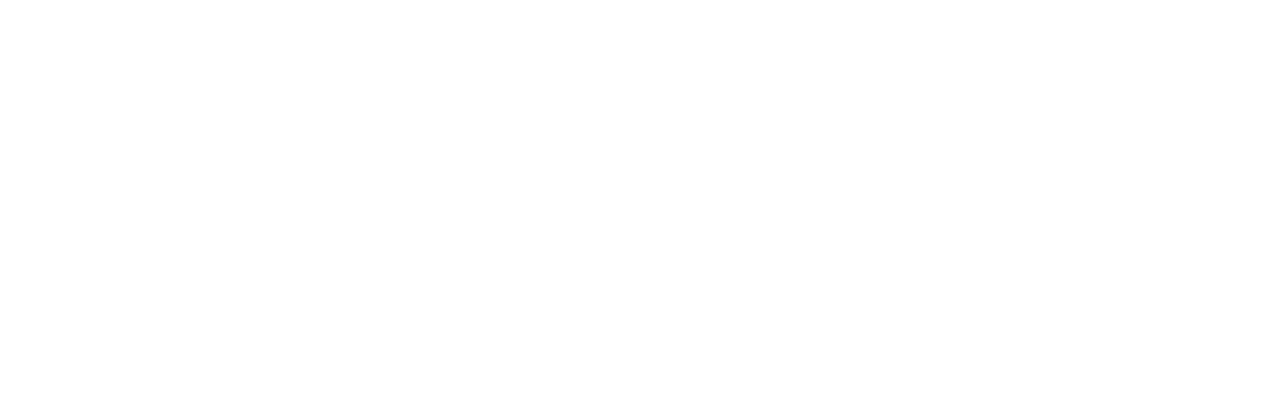
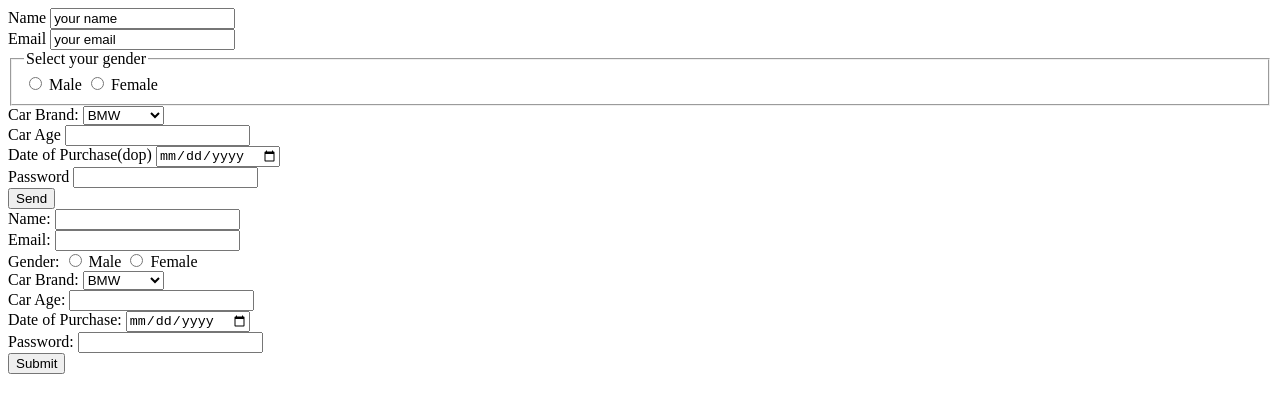
Before and after one commit to acciojob/car-insurance-form-shivanisawarakar, a website: page main.html in a window 1280 px wide. Drawn offline with Linux system fonts and the light colour scheme.

Commit message:
created a submission

```diff
--- a/main.html
+++ b/main.html
@@ -1,16 +1,80 @@
 <!DOCTYPE html>
-
 <html>
-
 <head>
 	<link rel="stylesheet" href="styles.css">
 </head>
 
 <body>
 	<!-- the entire body must be written by student -->
+	<form method="post">
+		<div>
+		<label for="">Name</label>
+		<input type="text" id="name" class="name" value="your name" required><br>
+		<label for="">Email</label>
+		<input type="email" id="email" class="email" value="your email" required>
+		<fieldset>
+			<legend>Select your gender</legend>
+				<div>
+					<input required type="radio" id="male" class="gender" name="gender" value="male">
+					<label for="male"> Male</label>
+					<input required type="radio" id="female" class="gender" name="gender" value="female">
+					<label for="male"> Female</label>
+				</div>
+		</fieldset>
+			<label for="cars">Car Brand:</label>
+			<select id="cars" name="cars" required>
+				<option value="BMW">BMW</option>
+				<option value="Audi">Audi</option>
+				<option value="Mercedez">Mercedez</option>
+			</select>
+			<br>
+
+
+		<label for="age">Car Age</label>
+		<input type="number" id="carage"><br>
+
+		<label for="dop">Date of Purchase(dop)</label>
+		<input type="date" id="dop" required><br>
+		<label for="password">Password</label>
+		<input type="password" id="password" required><br>
+
+		<div>
+    <input type="submit" value="Send" accesskey="s" />
+  </div>
+		</div>
+
+	</form>
+	<form method="POST">
+  <label for="name">Name:</label>
+  <input type="text" id="name" name="name" required>
+  <br>
+  <label for="email">Email:</label>
+  <input type="email" id="email" name="email" required>
+  <br>
+  <label for="gender">Gender:</label>
+  <input type="radio" name="gender" value="male" required> Male
+  <input type="radio" name="gender" value="female" required> Female
+  <br>
+  <label for="cars">Car Brand:</label>
+  <select id="cars" name="cars" required>
+    <option value="BMW">BMW</option>
+    <option value="Audi">Audi</option>
+    <option value="Mercedez">Mercedez</option>
+  </select>
+  <br>
+  <label for="carage">Car Age:</label>
+  <input type="number" id="carage" name="carage" required>
+  <br>
+  <label for="dop">Date of Purchase:</label>
+  <input type="date" id="dop" name="dop" required>
+  <br>
+  <label for="password">Password:</label>
+  <input type="password" id="password" name="password" required>
+  <br>
+  <button type="submit">Submit</button>
+</form>
     <script type="text/javascript" src="./script.js">
 </script>
 
 </body>
-
 </html>
```
